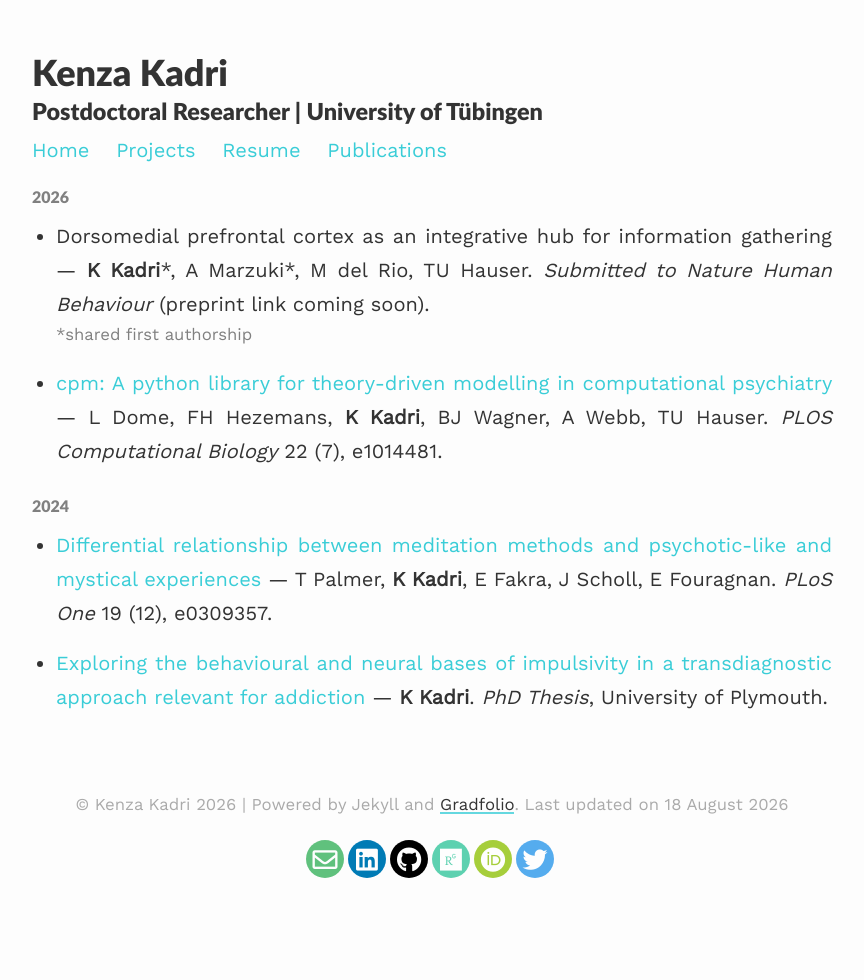
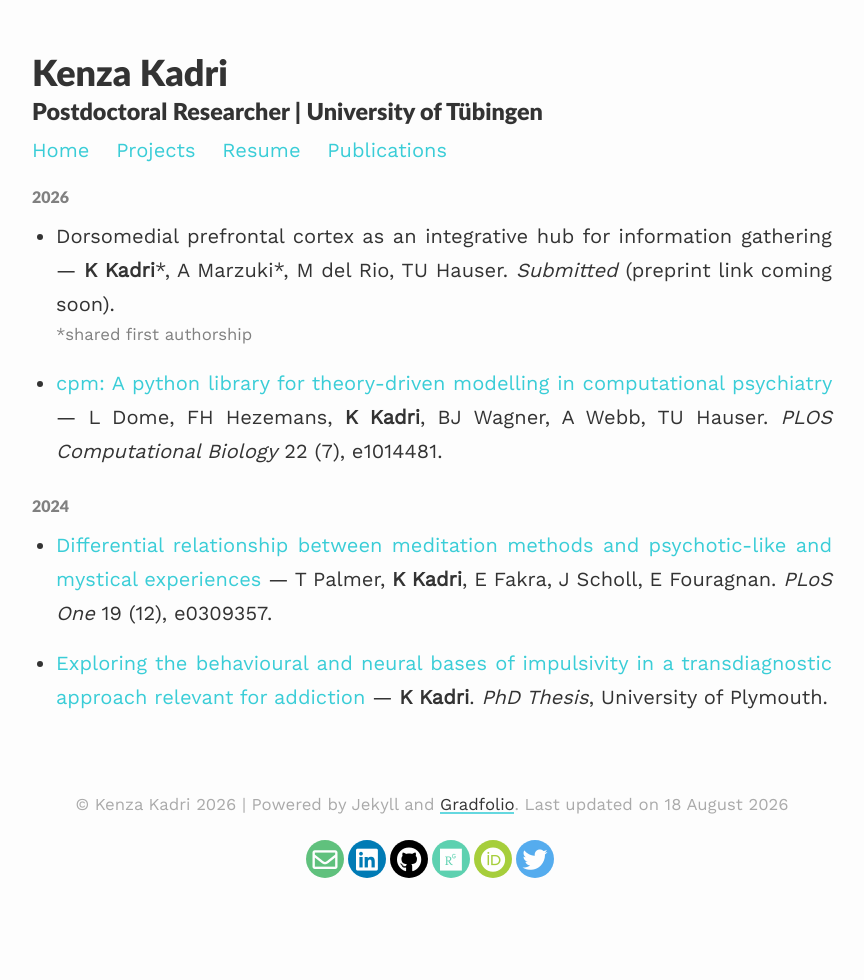
Before and after one commit to Kenzakadri/Kenzakadri.github.io, a Jekyll site: the page built from publications.html, in a window 1280 px wide. Shown: the whole page, without its empty margins (208-1072 px from the left). Built offline with Jekyll 4.4.1, drawn with Linux system fonts in a browser that asks for light colours; nearby versions of some CDN libraries.

Commit message:
remove where

```diff
--- a/publications.html
+++ b/publications.html
@@ -8,7 +8,7 @@ title: Publications
 
   <h2 class="pub-year">2026</h2>
   <ul>
-    <li class="pub-entry">Dorsomedial prefrontal cortex as an integrative hub for information gathering &mdash; <strong>K Kadri</strong>*, A Marzuki*, M del Rio, TU Hauser. <em>Submitted to Nature Human Behaviour</em> (preprint link coming soon). <small>*shared first authorship</small></li>
+    <li class="pub-entry">Dorsomedial prefrontal cortex as an integrative hub for information gathering &mdash; <strong>K Kadri</strong>*, A Marzuki*, M del Rio, TU Hauser. <em>Submitted</em> (preprint link coming soon). <small>*shared first authorship</small></li>
     <li class="pub-entry"><a href="https://journals.plos.org/ploscompbiol/article?id=10.1371%2Fjournal.pcbi.1014481" target="_blank">cpm: A python library for theory-driven modelling in computational psychiatry</a> &mdash; L Dome, FH Hezemans, <strong>K Kadri</strong>, BJ Wagner, A Webb, TU Hauser. <em>PLOS Computational Biology</em> 22 (7), e1014481.</li>
   </ul>
 
```
